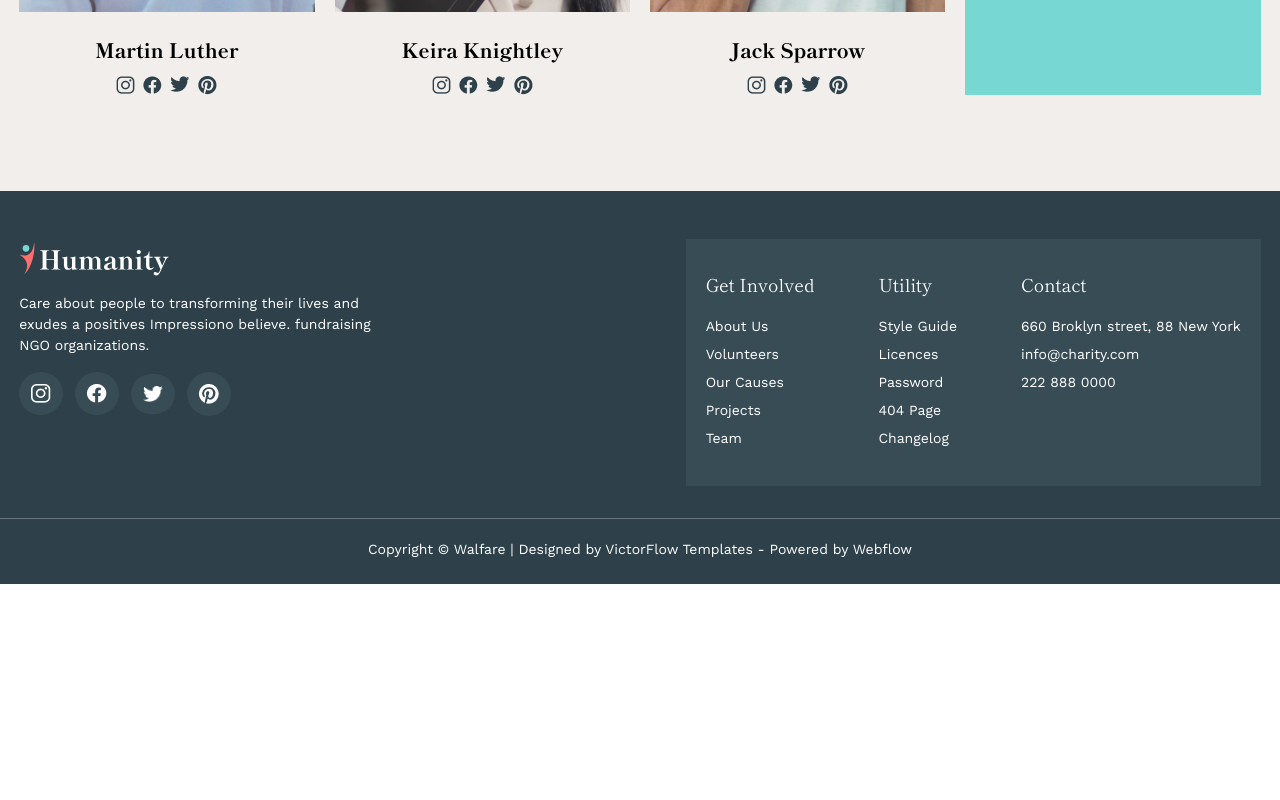
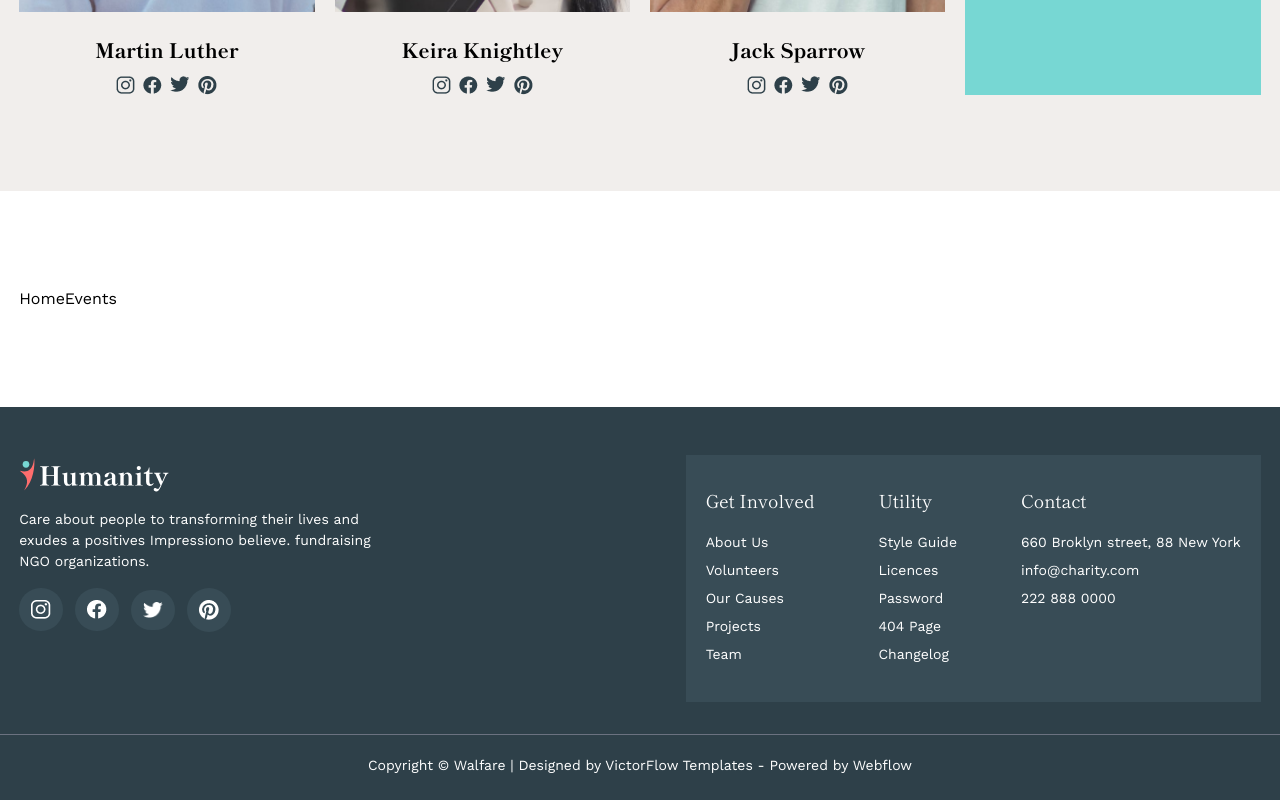
Before and after one commit to gpsimi/humanity_charity, a Next.js app: page / in a window 1280 px wide. Shown: the part 6360-7160 px from the top of the page. Before the commit the page ends 6944 px from the top, so only its background shows below. Built offline with nearby package versions, Linux system fonts and the light colour scheme; a web font is replaced by a local one.

Commit message:
Update HomeEvents.tsx

```diff
--- a/app/page.tsx
+++ b/app/page.tsx
@@ -8,6 +8,7 @@ import HomeVolunteer from "@/components/sections/HomeSection/HomeVolunteer";
 import HomeWhatWeDo from "@/components/sections/HomeSection/HomeWhatWeDo";
 import HomeSponsors from "@/components/sections/HomeSection/HomeSponsors";
 import HomeTeam from "@/components/sections/HomeSection/HomeTeam";
+import HomeEvents from "@/components/sections/HomeSection/HomeEvents";
 
 
 
@@ -25,6 +26,7 @@ export default function Home() {
       <HomeTestimonials />
       <HomeSponsors />
       <HomeTeam />
+      <HomeEvents />
     </section>
   );
 }
--- /dev/null
+++ b/components/sections/HomeSection/HomeEvents.tsx
@@ -0,0 +1,13 @@
+import React from 'react'
+
+const HomeEvents = () => {
+  return (
+    <section className="py-12 md:py-24">
+        <div className="container mx-auto max-w-[1280px]">
+            HomeEvents
+        </div>
+    </section>
+  )
+}
+
+export default HomeEvents
```
Also changed, not shown: 1 other file (tests, documents, lock files or other folders).
